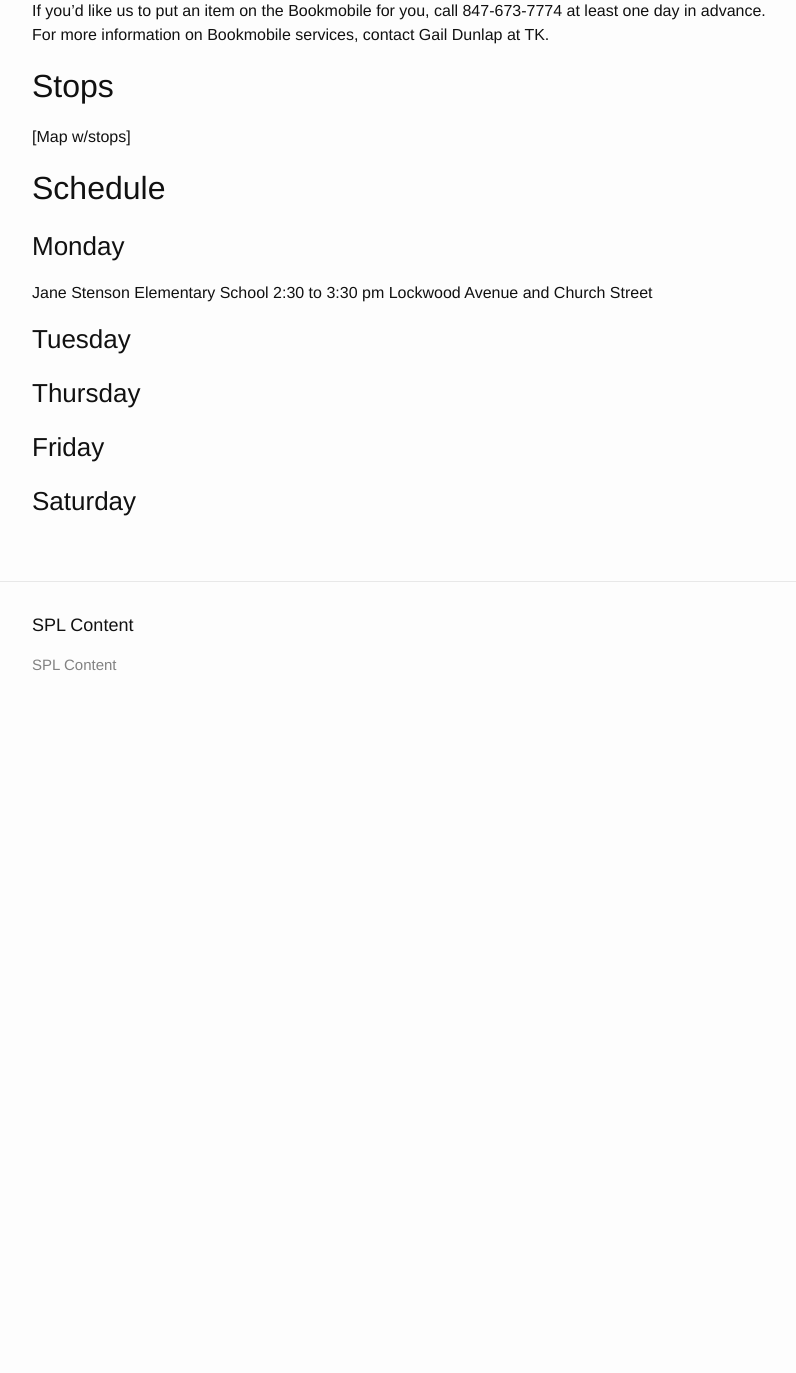
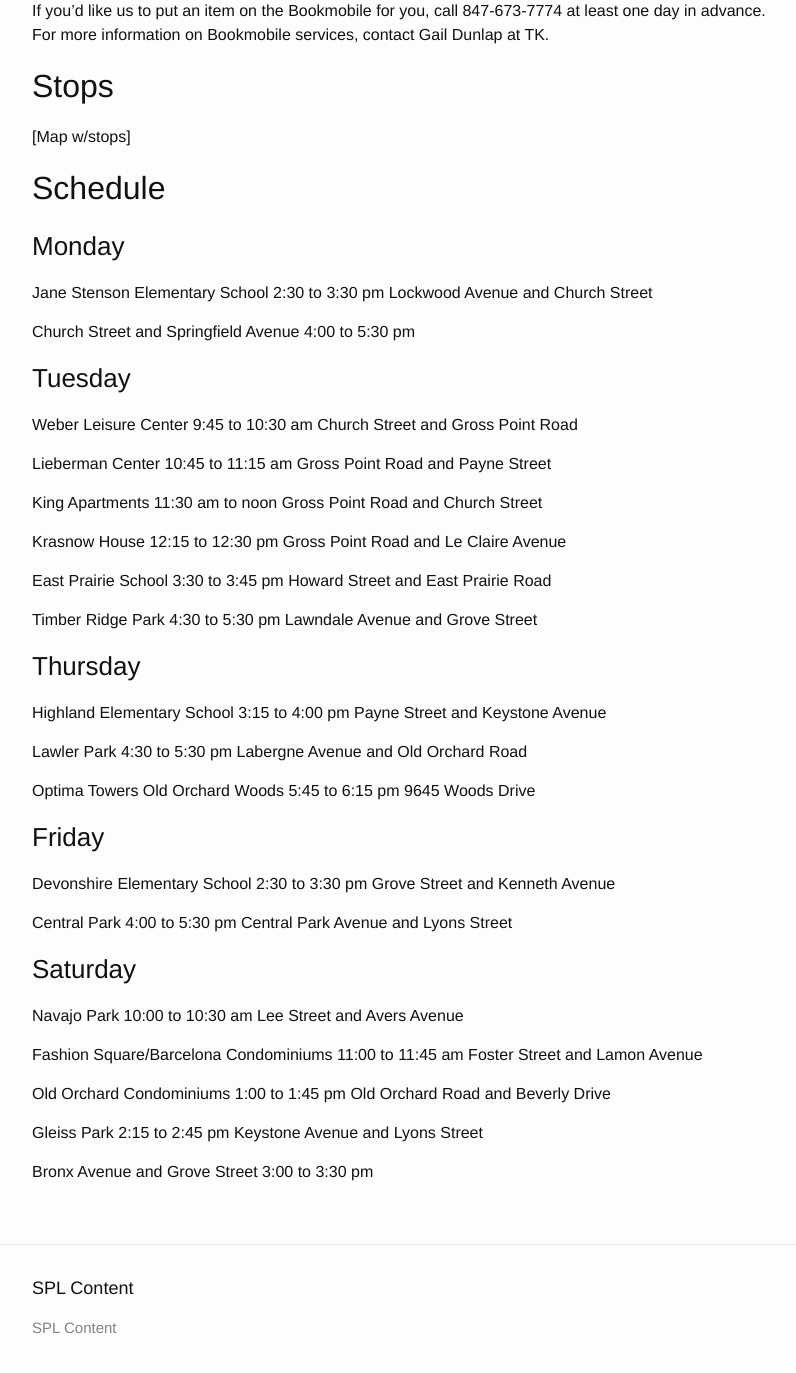
Before and after one commit to skokielibrary/spl-content, a Jekyll site: the page built from _content/annabelle/services--bookmobile.markdown, in a window 1280 px wide and 1400 px high, scrolled down 204 px. Shown: the top 1373 px of the window, without its empty margins (238-1034 px from the left). Built offline with Jekyll 4.4.1, drawn with Linux system fonts in a browser that asks for light colours; before the commit the page ends 941 px from its top, so only the background shows below that.

Commit message:
Updated services--bookmobile.markdown

```diff
--- a/_content/annabelle/services--bookmobile.markdown
+++ b/_content/annabelle/services--bookmobile.markdown
@@ -19,10 +19,72 @@ Jane Stenson Elementary School
 2:30 to 3:30 pm
 Lockwood Avenue and Church Street
 
+Church Street and Springfield Avenue
+4:00 to 5:30 pm
+
 ###Tuesday
+Weber Leisure Center
+9:45 to 10:30 am
+Church Street and Gross Point Road
+
+Lieberman Center
+10:45 to 11:15 am
+Gross Point Road and Payne Street
+
+King Apartments
+11:30 am to noon
+Gross Point Road and Church Street
+
+Krasnow House
+12:15 to 12:30 pm
+Gross Point Road and Le Claire Avenue
+
+East Prairie School
+3:30 to 3:45 pm
+Howard Street and East Prairie Road
+
+Timber Ridge Park
+4:30 to 5:30 pm
+Lawndale Avenue and Grove Street
 
 ###Thursday
+Highland Elementary School
+3:15 to 4:00 pm
+Payne Street and Keystone Avenue
+
+Lawler Park
+4:30 to 5:30 pm
+Labergne Avenue and Old Orchard Road
+
+Optima Towers Old Orchard Woods
+5:45 to 6:15 pm
+9645 Woods Drive
 
 ###Friday
+Devonshire Elementary School
+2:30 to 3:30 pm
+Grove Street and Kenneth Avenue
+
+Central Park
+4:00 to 5:30 pm
+Central Park Avenue and Lyons Street
 
 ###Saturday
+Navajo Park
+10:00 to 10:30 am
+Lee Street and Avers Avenue
+
+Fashion Square/Barcelona Condominiums
+11:00 to 11:45 am
+Foster Street and Lamon Avenue
+
+Old Orchard Condominiums
+1:00 to 1:45 pm
+Old Orchard Road and Beverly Drive
+
+Gleiss Park
+2:15 to 2:45 pm
+Keystone Avenue and Lyons Street
+
+Bronx Avenue and Grove Street
+3:00 to 3:30 pm
```
